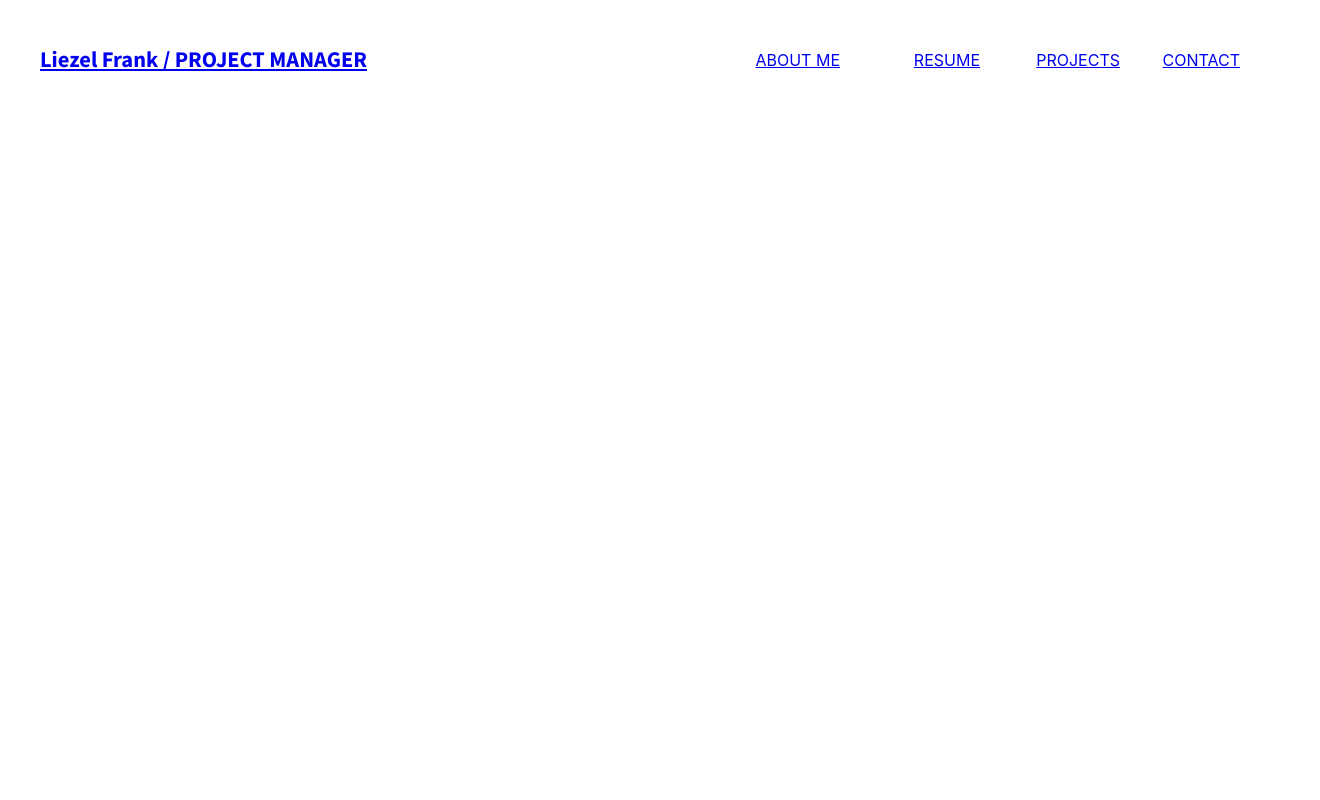
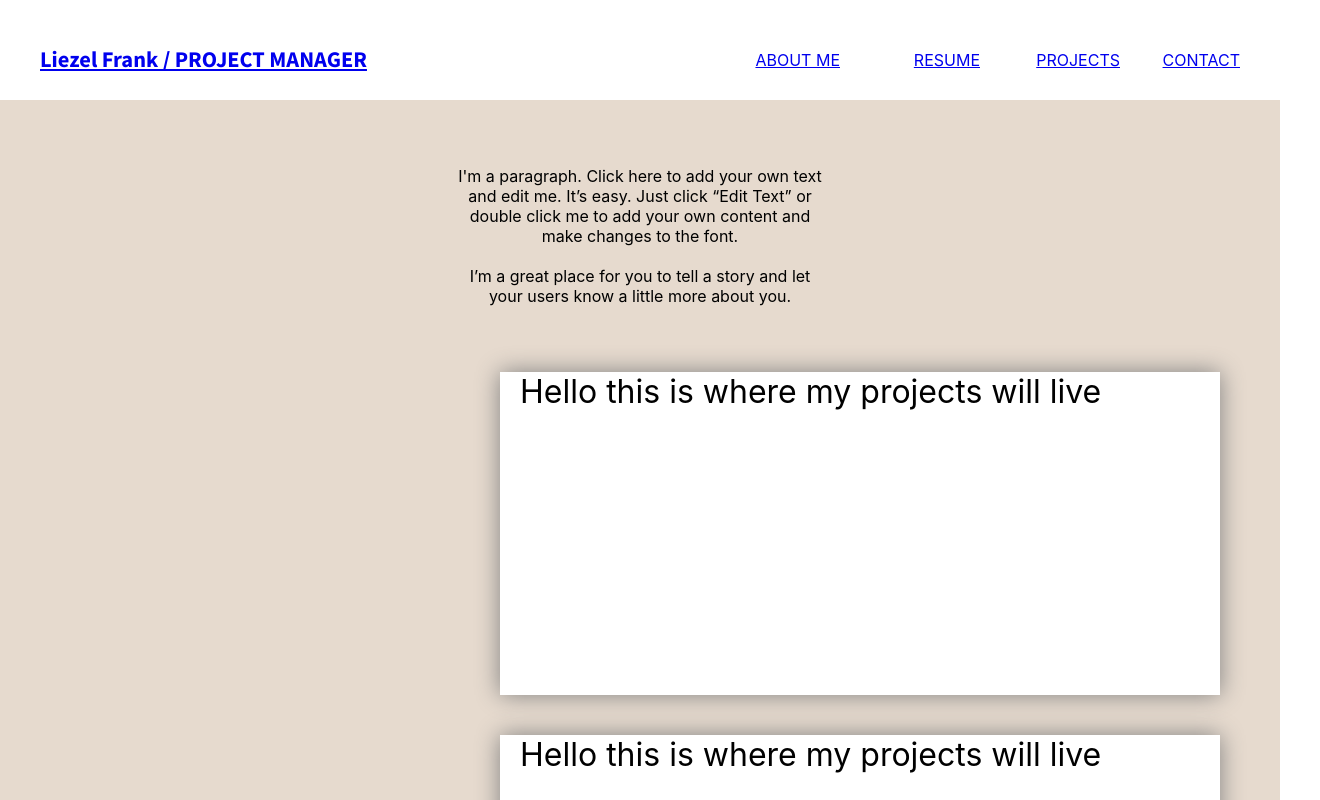
Before and after one commit to jokale/mock-portfolio, a React (Create React App) app: page /projects in a window 1280 px wide. Shown: the top 800 px of the page, 1320 px wide, since content can reach past the window. Built offline with nearby package versions, Linux system fonts and the light colour scheme.

Commit message:
build skeleton for resume and projects

```diff
--- a/src/Components/Project.js
+++ b/src/Components/Project.js
@@ -1,11 +1,50 @@
 import React from 'react';
 import Footer from './Footer';
+import styled from 'styled-components'
 
+const MainBlock = styled.div `
+background-color: #E6DACE;
+width: 100%;
+height: 1220px;
+display: flex;
+/* justify-content: space-between; */
+flex-direction: column;
+`
+const Intro = styled.p `
+color: black;
+font-size: 1rem;
+position: relative;
+top: 150px;
+left: 00px;
+/* align-items: center; */
+text-align: center;
+`
+const Projects = styled.div `
+background-color: white;
+
+color: black;
+width: 700px; // this is too long for 1440px
+height: 360px;
+position: relative;
+top: 200px;
+left: 500px; // 500px is perfect for 1440px size screen adjust that
+font-size: 2rem;
+padding-left: 20px;
+filter: drop-shadow(0 0 0.75rem grey);
+
+`
 
 function Project() {
     return (
       <div className="Project">
-        <Footer/>
+        <MainBlock>
+        <Intro>I'm a paragraph. Click here to add your own text <br></br>and edit me. It’s easy. Just click “Edit Text” or <br></br> double click me to add your own content and <br></br>make changes to the font. <br></br>
+        <br></br>I’m a great place for you to tell a story and let <br></br>your users know a little more about you.</Intro>
+        <Projects> Hello this is where my projects will live </Projects><br></br>
+        <br></br> <Projects>  Hello this is where my projects will live</Projects><br></br>
+        <br></br><Projects>  Hello this is where my projects will live</Projects>
+        </MainBlock>
+        {/* <Footer/> */}
       </div>
     );
   }
--- a/src/Components/Resume.js
+++ b/src/Components/Resume.js
@@ -6,11 +6,22 @@ import styled from 'styled-components'
 const MainBlock = styled.div `
 background-color: #E6DACE;
 /* width: 100%; */
-height: 1220px;
+/* height: 1220px; */
 display: flex;
 /* justify-content: space-between; */
 flex-direction: column;
 `
+
+const Intro = styled.p `
+color: black;
+font-size: 1rem;
+position: relative;
+top: 150px;
+left: 00px;
+/* align-items: center; */
+text-align: center;
+`
+
 const Exp = styled.div `
 background-color: white;
 
@@ -31,6 +42,8 @@ function Resume() {
     return (
       <div className="Resume">
         <MainBlock>
+          <Intro>I'm a paragraph. Click here to add your own text <br></br>and edit me. It’s easy. Just click “Edit Text” or <br></br> double click me to add your own content and <br></br>make changes to the font. <br></br>
+        <br></br>I’m a great place for you to tell a story and let <br></br>your users know a little more about you.</Intro>
         <Exp> <h1>hello</h1>Hello I am exp ondjdjkwe</Exp> <br></br>
         <br></br><Exp> Hello, this is where stuff according <br></br>to my CV will go  </Exp> <br></br>
        <br></br> <Exp> Hello, this is where stuff according <br></br>to my CV will go </Exp>
```
